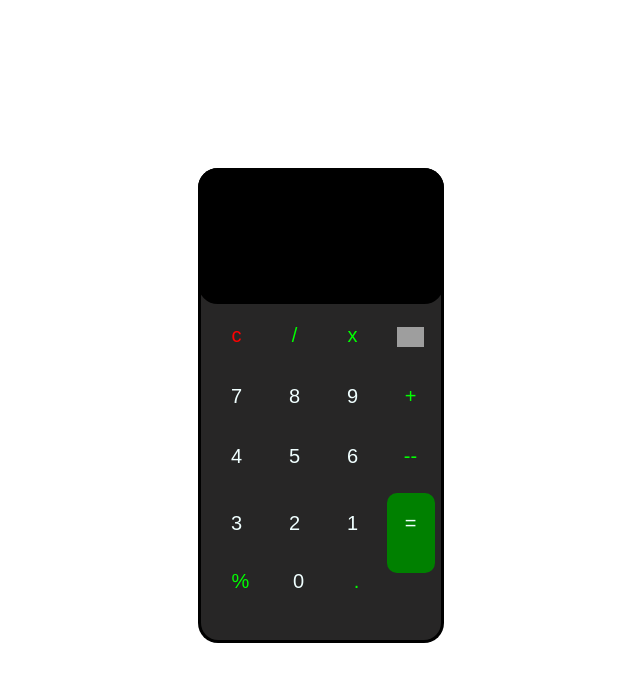
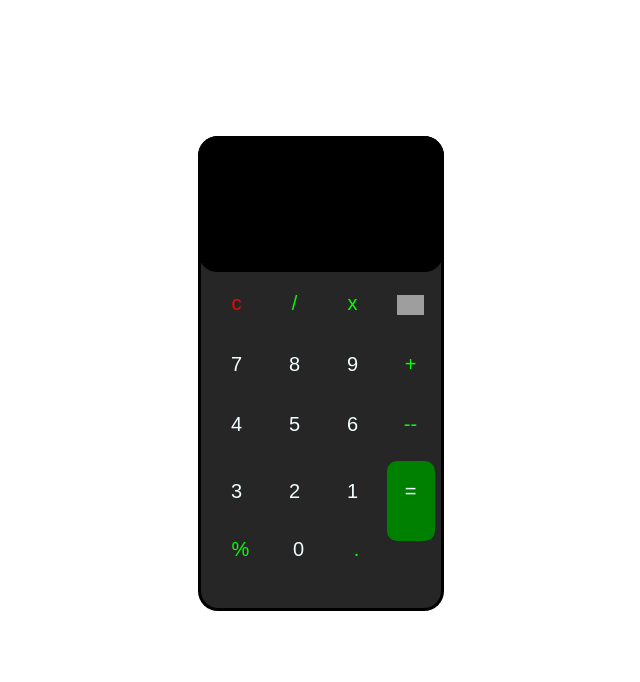
Before and after one commit to dixit-star/calculator, a plain HTML site: page index.html in a window 1280 px wide. Shown: the whole page, without its empty margins (319-959 px from the left). Drawn offline with Linux system fonts and the light colour scheme; grey boxes are pictures that could not be loaded.

Commit message:
Update style.css

```diff
--- a/style.css
+++ b/style.css
@@ -12,7 +12,7 @@ body{
     border-bottom: 3px solid black;
     border-radius: 20px;
     position: relative;
-    top: 10rem;
+    top: 8rem;
     background-color: rgb(39, 38, 38);
 
 }
@@ -40,4 +40,5 @@ body{
     position: relative;
     bottom: 28px;
     left: -25px;
+
 }
```
